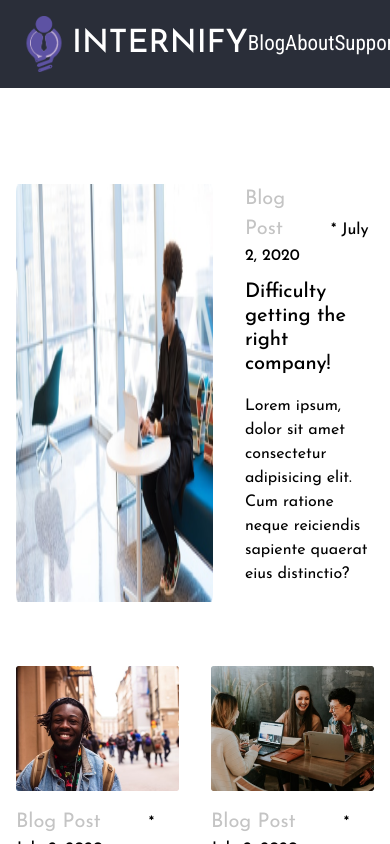
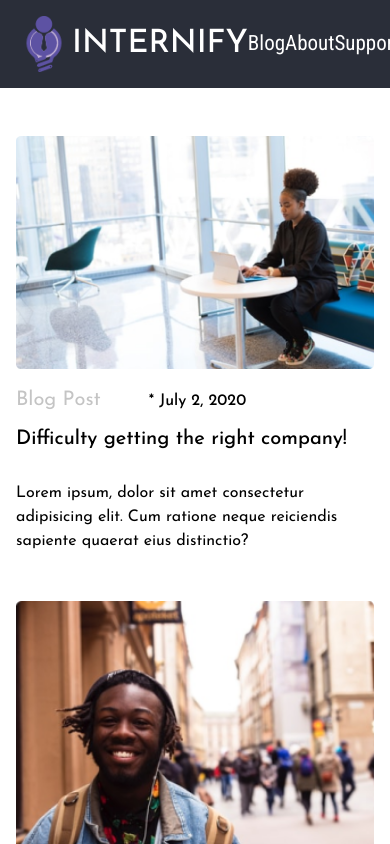
Before and after one commit to The-Anomaly/Internify, a React (Create React App) app: page /blog in a window 390 px wide. Shown: the top 844 px of the page. Built offline with nearby package versions, Linux system fonts and the light colour scheme.

Commit message:
blog responsiveness

```diff
--- a/src/Components/Routes/Blog/blog.css
+++ b/src/Components/Routes/Blog/blog.css
@@ -12,13 +12,13 @@
   grid-column-start: 1;
   grid-column-end: 3;
   display: flex;
-
-}.blog-item1 img {
-    width: 55%
+}
+.blog-item1 img {
+  width: 55%;
 }
 .blog-item1-info {
   margin-left: 2rem;
-    width: 45%
+  width: 45%;
 }
 .blog-item-hd {
   color: #c4c4c4;
@@ -43,3 +43,33 @@
 .blog-item-txt {
   padding-top: 5%;
 }
+
+@media screen and (max-width: 600px) {
+  .blog-item1 {
+    flex-direction: column;
+    max-width: 300px;
+    margin: auto;
+  }
+  .blog-item1 img {
+    width: 100%;
+    margin-bottom: 1rem;
+  }
+  .blog-item1-info {
+    width: 100%;
+    margin-left: 0;
+  }
+}
+
+@media screen and (max-width: 400px) {
+  .blogWrap {
+    grid-template-columns: 1fr;
+    row-gap: 2rem;
+    padding-top: 3rem;
+  }
+  .blog-item,
+  .blog-item1 {
+    grid-column-start: 1;
+    grid-column-end: 3;
+    max-width: 100%;
+  }
+}
--- a/src/Components/Routes/BlogDetails/details.css
+++ b/src/Components/Routes/BlogDetails/details.css
@@ -16,3 +16,9 @@
     font-size: 18px;
     text-align: justify;
 }
+
+@media screen and (max-width: 400px) {
+    .blog-details {
+        padding-top: 3rem;
+    }
+}
```
Lines whose indentation alone changed are shown as unchanged.
